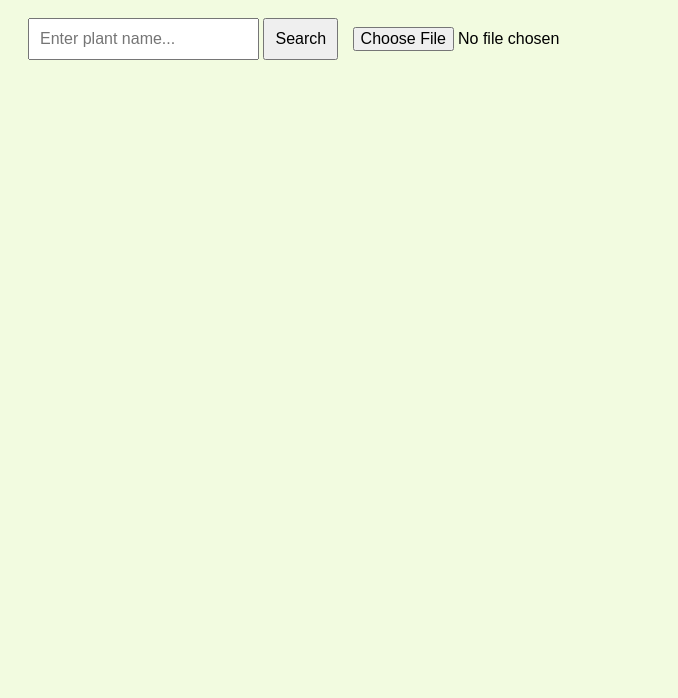
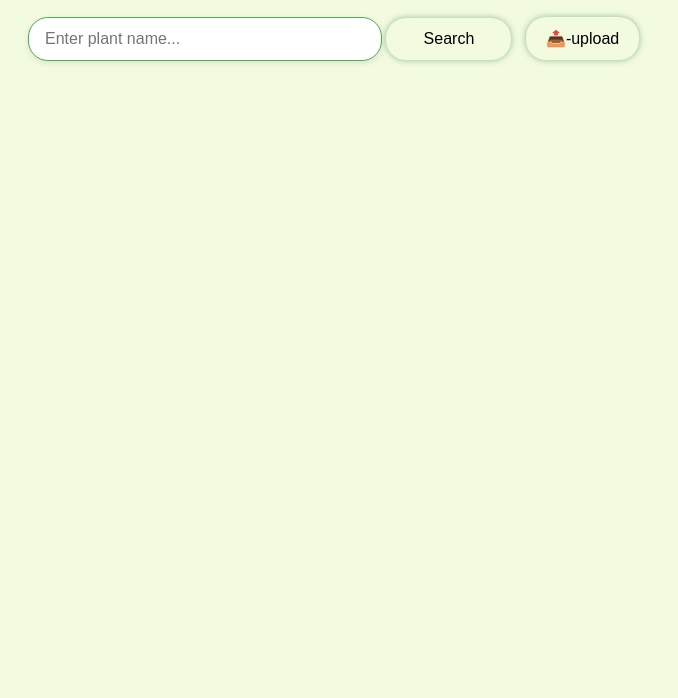
Before and after one commit to vkyamini/prac-demo, a plain HTML site: page index.html in a window 1280 px wide. Shown: the part 102-800 px from the top of the page, without its empty margins (0-678 px from the left). Drawn offline with Linux system fonts and the light colour scheme.

Commit message:
included styling

```diff
--- a/index.html
+++ b/index.html
@@ -4,6 +4,7 @@
   <meta charset="UTF-8" />
   <meta name="viewport" content="width=device-width, initial-scale=1.0"/>
   <title>Plant Info Search</title>
+  <link rel="stylesheet" type="text/css" href="./style.css">
   <style>
     body { font-family: sans-serif; padding: 20px; background: #f2fbe0; }
     input, button { padding: 10px; font-size: 16px; margin: 10px 0; }
@@ -17,7 +18,10 @@
     <div id="Input_Search">
       <input type="text" id="plantName" placeholder="Enter plant name..." />
       <button id="searchBtn">Search</button>
-      <input type="file" id="imageInput" accept="image/*">
+      <label class="upload-btn">
+        📤-upload
+        <input type="file" id="imageInput" accept="image/*" hidden />
+        </label>
     </div>
    <div id="result"></div>
    <div id="next"></div>
--- a/script.js
+++ b/script.js
@@ -30,9 +30,12 @@ var nextbtn = document.createElement('button'); // next button
 var prevbtn = document.createElement('button'); // previous button
 var imageInput = document.getElementById('imageInput'); // stores the uploaded Img Url base64 which API can read
 var Idebutton =  document.createElement("button");
+var searchBtn = document.getElementById("searchBtn");
 
-
-
+Idebutton.classList.add('btn')
+nextbtn.classList.add('btn')
+prevbtn.classList.add('btn')
+searchBtn.classList.add('btn')
 //var preview =  document.createElement("button");
 var previewimg = document.createElement('img')
 var ImageHeading = document.createElement("h3")
@@ -176,6 +179,7 @@ prevbtn.addEventListener("click",() => {
 
 function fetchAllPlants() {
     result.innerHTML ="";
+    next.innerHTML = "";
 
     result.innerHTML = "🔍 Searching.....";
 
@@ -236,6 +240,10 @@ function updatePlantState (){
     .then(res => res.json())
     .then(detail =>{
         // update state
+
+        result.innerHTML ="";
+        next.innerHTML = "";
+
         if (detail.common_names.length > 1) {
             PlantObj.name = detail.common_names.join(", ");
            }else{
@@ -309,6 +317,9 @@ function updatePlantState (){
 
 function renderPlantDetails() {
     result.innerHTML = " 🪴 Plants Fetched";
+    result.innerHTML ="";
+    next.innerHTML = "";
+
 
     if (PlantObj.name !== "") {
         var name = document.createElement('p');
--- /dev/null
+++ b/style.css
@@ -0,0 +1,46 @@
+.btn{
+    width: 125px;
+    padding: 12px 20px;
+    /* margin-left: 10px; */
+    /* margin-right: 10px; */
+    font-size: 16px;
+    color:black;
+    background:none;
+    border: none;
+    /* width:130px; */
+    border-radius: 20px;
+    cursor: pointer;
+    /* transition: background-color 0.3s ease;*/
+    box-shadow: 0 0 6px rgba(46, 125, 50, 0.5);
+}
+#plantName{
+    width: 320px;
+    padding: 12px 16px;
+    font-size: 16px;
+    border: 1px solid #4CAF50;
+    border-radius: 20px;
+    outline: none;
+    box-shadow: 0 2px 6px rgba(0, 0, 0, 0.1);
+    transition: border 0.3s, box-shadow 0.3s;
+}
+.upload-btn
+ {
+    margin: 10px;
+    display: inline-block;
+    padding: 12px 20px;
+    color:black;
+    /* width:130px; */
+    border-radius: 20px;
+    cursor: pointer;
+    /* transition: background-color 0.3s ease;*/
+    box-shadow: 0 0 6px rgba(46, 125, 50, 0.5);
+  }
+  .upload-btn:hover,
+  .btn:hover
+   {
+    background-color: #388E3C;
+    border: 1px solid #4CAF50;
+    transition: background-color 0.3s, box-shadow 0.3s;
+    box-shadow: 0 0 6px rgba(46, 125, 50, 0.5);
+    color:white;
+  }
```
